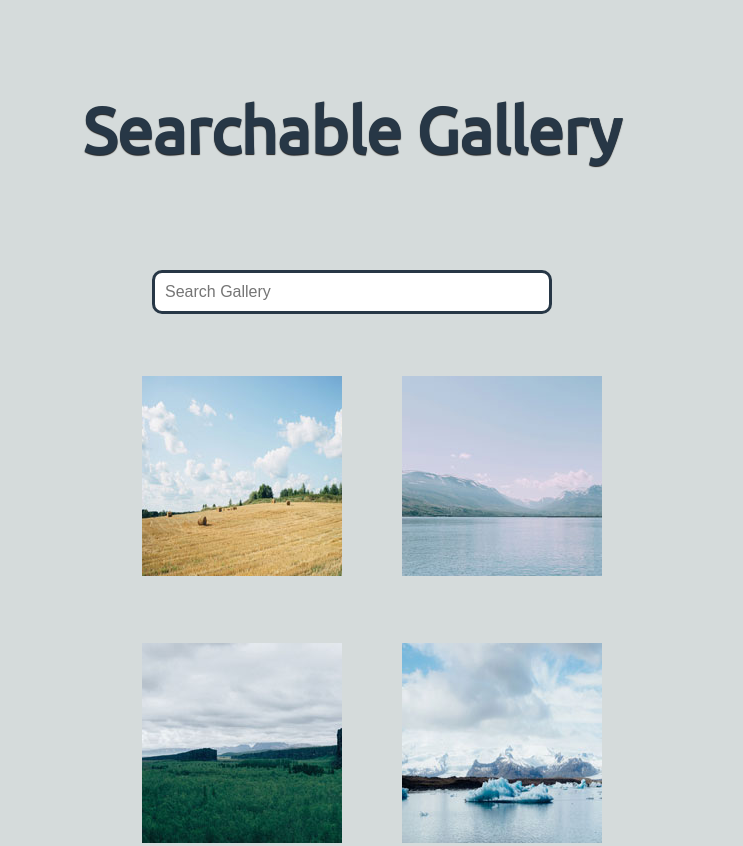
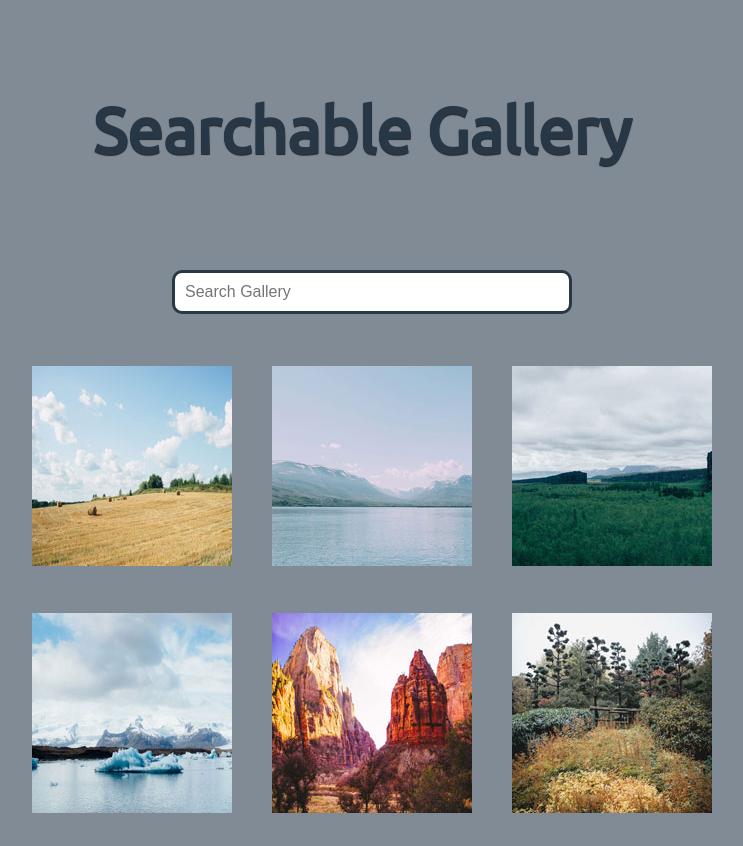
Before and after one commit to kpelkowski/treehouse_project_4, a plain HTML site: page index.html in a window 1280 px wide. Shown: the top 846 px of the page, without its empty margins (288-1031 px from the left). Drawn offline with nearby package versions, Linux system fonts and the light colour scheme.

Commit message:
Responsive design update

```diff
--- a/css/styles.css
+++ b/css/styles.css
@@ -13,7 +13,7 @@ body {
   align-items: center;
   font-family: 'Ubuntu', sans-serif;
   padding-top: 50px;
-  background-color: #D5DBDB;
+  background-color: #808B96;
   font-size: 2em;
 }
 
@@ -35,7 +35,6 @@ h1 {
   display: flex;
   flex-direction: column;
   text-align: center;
-
   height: auto;
   height: auto !important;
   min-width: 100%;
@@ -64,10 +63,46 @@ input[type=text] {
   justify-content: center;
   margin-left: 20%;
   margin-right: 20%;
-  background-color: #D5DBDB;
+  background-color: #808B96;
 }
 
 li {
   list-style-type: none;
   padding: 30px;
 }
+
+@media (min-width: 375px) {
+  h1 {
+    margin-left: 60px;
+  }
+
+  .search-bar {
+    margin-left: 60px;
+  }
+}
+
+@media (min-width: 768px) {
+
+  li {
+    margin-right: 25px;
+    padding: 20px;
+    margin-left: 0;
+  }
+}
+
+@media (min-width: 1024px) {
+
+  h1 {
+    margin-right: 40px;
+  }
+
+  .search-bar {
+    margin-right: 20px;
+  }
+
+  li {
+    margin-left: 0;
+    margin-right: 0;
+    padding: 20px;
+  }
+}
```
